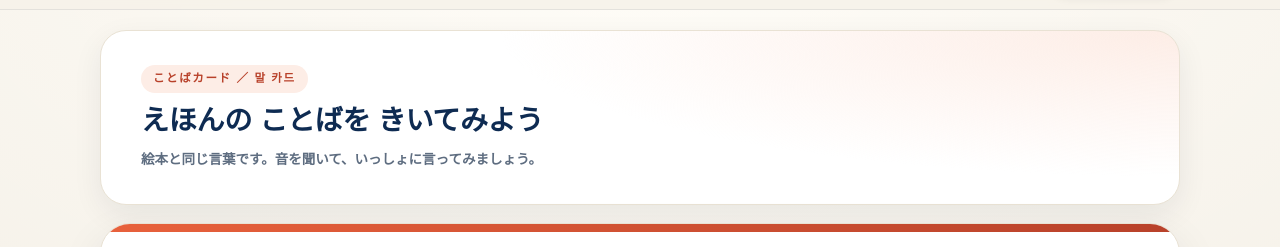
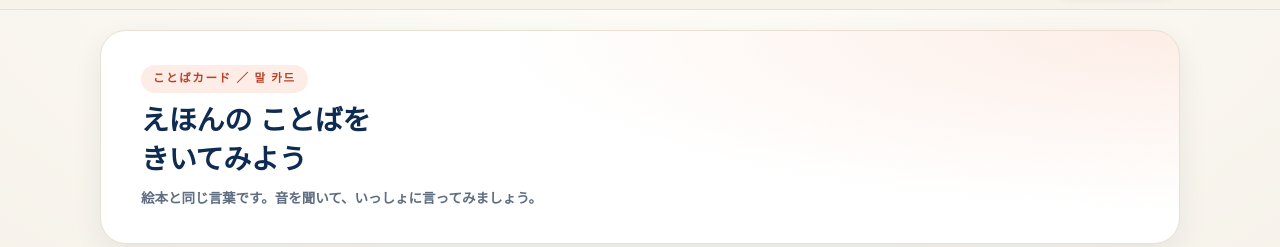
Before and after one commit to miae-design/levelupk, a plain HTML site: page cards.html in a window 1280 px wide. Shown: the part 57-304 px from the top of the page. Drawn offline with Linux system fonts and the light colour scheme.

Commit message:
Keep the hero title on two clean lines

```diff
--- a/cards.html
+++ b/cards.html
@@ -43,7 +43,7 @@
     <!-- ============ Hero ============ -->
     <section class="chero">
       <p class="chero__kicker">ことばカード ／ 말 카드</p>
-      <h1 class="chero__title">えほんの ことばを きいてみよう</h1>
+      <h1 class="chero__title"><span>えほんの ことばを</span><span>きいてみよう</span></h1>
       <p class="chero__lead">絵本と同じ言葉です。音を聞いて、いっしょに言ってみましょう。</p>
     </section>
 
--- a/css/cards.css
+++ b/css/cards.css
@@ -88,10 +88,9 @@ body.cards-page[data-vol="3"] { --vol: #2E6FBF; --vol-soft: #E8F1FD; --vol-deep:
   line-height: 1.4;
   letter-spacing: -.01em;
   color: var(--navy);
-  text-wrap: balance;
-  word-break: keep-all;
-  overflow-wrap: anywhere;
+  text-wrap: pretty;
 }
+.chero__title span { display: block; }
 .chero__lead {
   margin: 8px 0 0;
   font-size: 13.5px;
```
